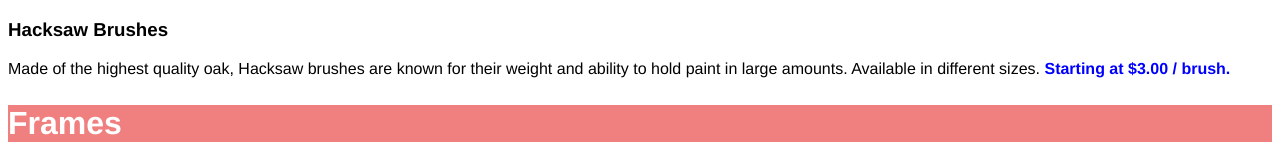
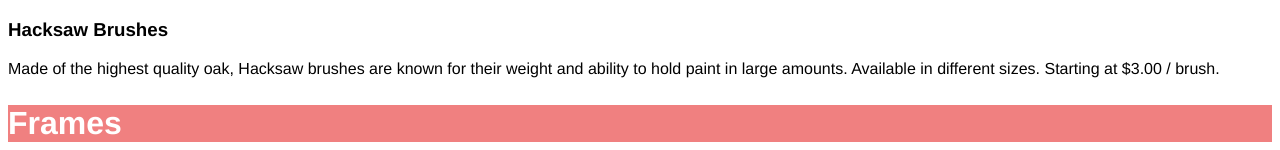
Before and after one commit to thewhaleguitar/prj-rev-bwfs-dasmoto, a plain HTML site: page DasmotosArtsNCrafts_jenlong/index.html in a window 1280 px wide. Shown: the part 616-766 px from the top of the page. Drawn offline with Linux system fonts and the light colour scheme.

Commit message:
Update style.css by removing span selector

```diff
--- a/DasmotosArtsNCrafts_jenlong/Resources/css/style.css
+++ b/DasmotosArtsNCrafts_jenlong/Resources/css/style.css
@@ -23,7 +23,7 @@ h2 {
 #paint {
   background-color: skyblue;
 }
-span.price {
+price {
   font-weight: bold;
   color: blue;
 }
```
